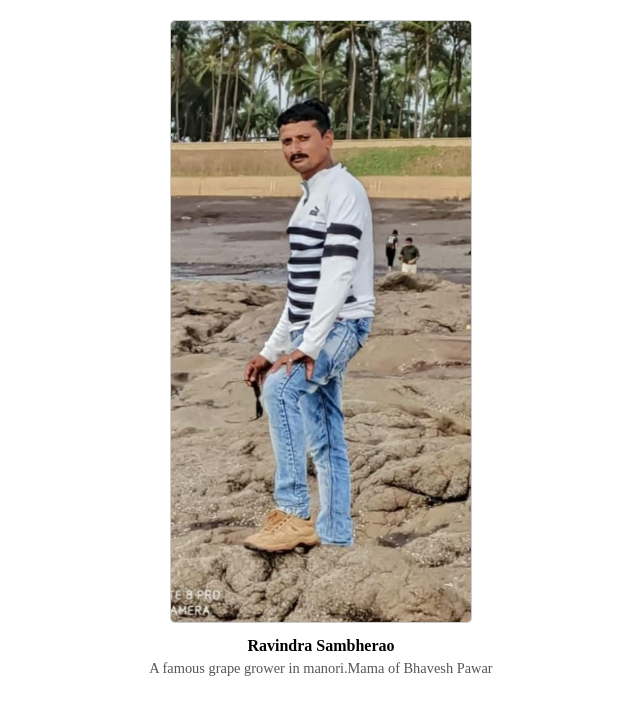
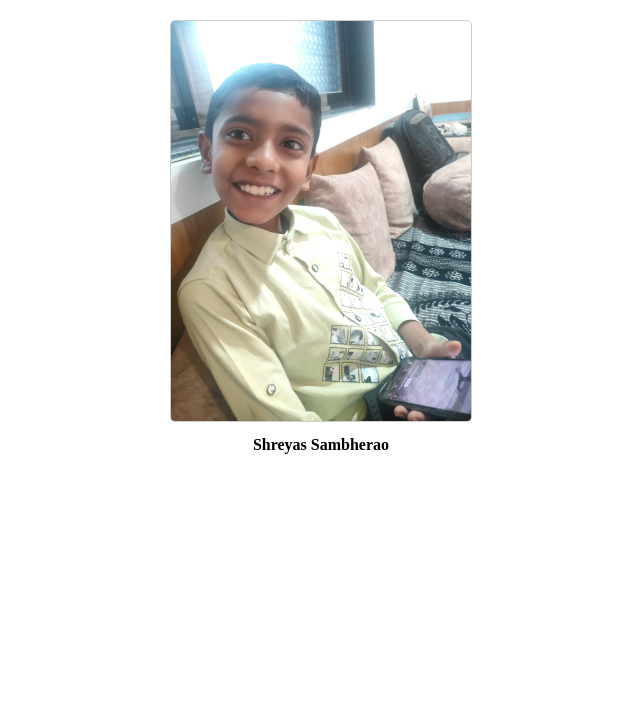
Before and after one commit to epicinovation/Ravi, a plain HTML site: page index.html in a window 1280 px wide. Shown: the whole page, without its empty margins (319-959 px from the left). Drawn offline with Linux system fonts and the light colour scheme.

Commit message:
Update index.html

```diff
--- a/index.html
+++ b/index.html
@@ -28,9 +28,9 @@
 </head>
 <body>
     <div class="image-container">
-        <img src="Ravi.jpeg" alt="WhatsApp Image">
-        <div class="image-name">Ravindra Sambherao</div>
-        <div class="image-description">A famous grape grower in manori.Mama of Bhavesh Pawar</div>
+        <img src="774d2b55-201d-4840-bf68-4926d5737424.jpg" alt="WhatsApp Image">
+        <div class="image-name">Shreyas Sambherao</div>
+        <div class="image-description"></div>
     </div>
 </body>
 </html>
```
